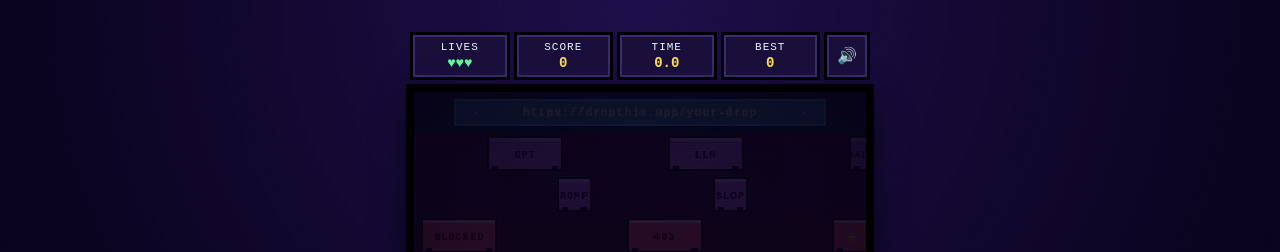
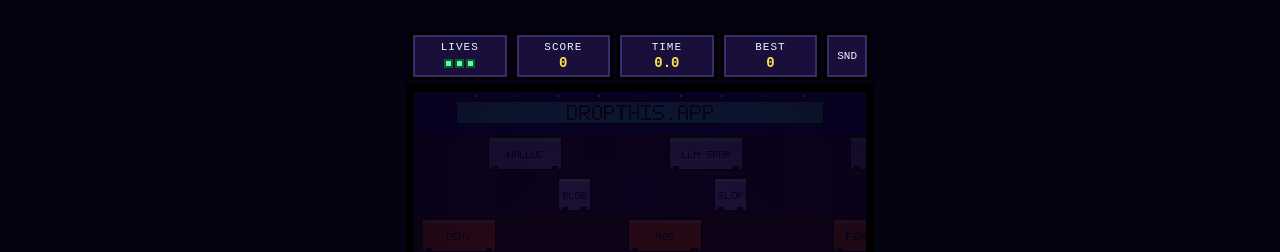
Before and after one commit to dropthis-dev/dropthis-samples, a plain HTML site: page frogger/publish-frog.html in a window 1280 px wide. Shown: the top 252 px of the page. Drawn offline with Linux system fonts and the light colour scheme.

Commit message:
Publish Frog: rework visuals to authentic 8-bit era
- Flat restricted NES-style palette; remove gradients, glows, alpha pulses
- Hand-drawn 5x7 bitmap font for all in-canvas text (no anti-aliased system font)
- Short uppercase arcade labels; drop emoji (lock/heart/speaker)
- Hard on/off blinking URL portal instead of alpha glow
- Discrete 2-frame frog hop, pixel-perfect integer sprite, no soft shadow
- Blocky flicker-out particles; 2-frame flat water ripple
- HUD lives as pixel blocks; SND/MUTE text button

Co-Authored-By: Claude Opus 4.8 (1M context) <noreply@anthropic.com>

```diff
--- a/frogger/publish-frog.html
+++ b/frogger/publish-frog.html
@@ -26,8 +26,7 @@
     margin: 0;
     padding: 0;
     height: 100%;
-    background:
-      radial-gradient(circle at 50% 0%, #1d0f4a 0%, var(--bg) 60%, #050211 100%);
+    background: #05030f;   /* flat backdrop — no gradients in the 8-bit era */
     color: var(--ink);
     font-family: "Courier New", Courier, monospace;
     /* chunky retro text: blocky, uppercase, slightly spaced */
@@ -88,20 +87,30 @@
     box-shadow: inset 0 0 0 2px #3a2a6e;
     color: var(--ink);
     font-family: inherit;
-    font-size: 16px;
+    font-size: 11px;
     cursor: pointer;
     padding: 0 10px;
   }
   #muteBtn:active { transform: translateY(1px); }
 
+  /* Lives shown as little pixel blocks (no emoji) */
+  .stat.lives b { line-height: 1; padding-top: 2px; }
+  .life {
+    display: inline-block;
+    width: 9px; height: 9px;
+    margin: 0 1px;
+    background: var(--accent);
+    box-shadow: inset 0 0 0 2px #0a5b34;
+    vertical-align: middle;
+  }
+  .nolife { font-style: normal; color: var(--danger); }
+
   /* ---------- Canvas / screen ---------- */
   #screen {
     position: relative;
     border: 4px solid #000;
-    box-shadow:
-      inset 0 0 0 3px #3a2a6e,
-      0 0 0 4px #000,
-      0 10px 30px rgba(0,0,0,0.6);
+    /* hard pixel border only — no soft drop shadow */
+    box-shadow: inset 0 0 0 3px #3a2a6e, 0 0 0 4px #000;
     background: #05030f;
     line-height: 0;
     overflow: hidden;
@@ -253,7 +262,7 @@
       <div class="stat">Score<b id="hudScore">0</b></div>
       <div class="stat">Time<b id="hudTime">0.0</b></div>
       <div class="stat">Best<b id="hudBest">0</b></div>
-      <button id="muteBtn" title="Mute / unmute (M)">🔊</button>
+      <button id="muteBtn" title="Mute / unmute (M)">SND</button>
     </div>
 
     <!-- Screen -->
@@ -325,31 +334,105 @@ ctx.imageSmoothingEnabled = false;
 //   safe  : nothing kills you here
 //   road  : touching an obstacle = death
 //   water : you must ride an obstacle, otherwise you drown
+// Short uppercase labels — bitmap font + tile budget, like real arcade text.
 const LANES = [
   { type: "safe",  kind: "portal" },                                                                 // 0  URL portal
-  { type: "road",  kind: "slop",     dir:-1, speed:135, gap:2.4, len:2, labels:["AI slop","GPT","LLM","hallucinate","slop"] }, // 1  AI slop storm
-  { type: "road",  kind: "slop",     dir: 1, speed:110, gap:2.8, len:1, labels:["blob","token","prompt","slop"] },            // 2  AI slop storm
-  { type: "road",  kind: "firewall", dir: 1, speed:95,  gap:3.0, len:2, labels:["403","🔒 deny","firewall","blocked"] },       // 3  firewall lane
-  { type: "water", kind: "dns",      dir:-1, speed:70,  gap:2.6, len:3, labels:["DNS?","CNAME","A record","TTL 86400"] },      // 4  DNS river
-  { type: "water", kind: "dns",      dir: 1, speed:55,  gap:2.8, len:2, labels:["MX","propagating…","NXDOMAIN","DNS?"] },      // 5  DNS river
-  { type: "water", kind: "dns",      dir:-1, speed:85,  gap:2.4, len:3, labels:["resolve","SOA","root NS","DNS?"] },           // 6  DNS river
+  { type: "road",  kind: "slop",     dir:-1, speed:135, gap:2.4, len:2, labels:["AI SLOP","HALLUC","LLM SPAM","SLOP"] },       // 1  AI slop storm
+  { type: "road",  kind: "slop",     dir: 1, speed:110, gap:2.8, len:1, labels:["GPT","LLM","BLOB","SLOP"] },                  // 2  AI slop storm
+  { type: "road",  kind: "firewall", dir: 1, speed:95,  gap:3.0, len:2, labels:["403","FIREWALL","BLOCKED","DENY"] },          // 3  firewall lane
+  { type: "water", kind: "dns",      dir:-1, speed:70,  gap:2.6, len:3, labels:["DNS?","CNAME","A RECORD","TTL 86400"] },      // 4  DNS river
+  { type: "water", kind: "dns",      dir: 1, speed:55,  gap:2.8, len:2, labels:["MX","NXDOMAIN","DNS?","SOA"] },               // 5  DNS river
+  { type: "water", kind: "dns",      dir:-1, speed:85,  gap:2.4, len:3, labels:["RESOLVE","ROOT NS","DNS?","SOA"] },           // 6  DNS river
   { type: "safe",  kind: "median" },                                                                 // 7  safe median (deploy preview)
-  { type: "road",  kind: "deploy",   dir: 1, speed:120, gap:2.6, len:2, labels:["build failed","deploy","CI/CD","npm err"] },  // 8  deploy lane
-  { type: "road",  kind: "config",   dir:-1, speed:90,  gap:2.8, len:2, labels:["config",".env","pkg.json","YAML"] },         // 9  config chaos
-  { type: "road",  kind: "github",   dir: 1, speed:75,  gap:3.0, len:2, labels:["repo","PR #42","git push","merge"] },        // 10 github traffic
-  { type: "road",  kind: "github",   dir:-1, speed:100, gap:2.6, len:1, labels:["fork","commit","rebase","conflict"] },       // 11 github traffic
+  { type: "road",  kind: "deploy",   dir: 1, speed:120, gap:2.6, len:2, labels:["BUILD FAIL","DEPLOY","CI/CD","NPM ERR"] },    // 8  deploy lane
+  { type: "road",  kind: "config",   dir:-1, speed:90,  gap:2.8, len:2, labels:["CONFIG",".ENV","PKG.JSON","YAML"] },          // 9  config chaos
+  { type: "road",  kind: "github",   dir: 1, speed:75,  gap:3.0, len:2, labels:["REPO","PR #42","GIT PUSH","MERGE"] },         // 10 github traffic
+  { type: "road",  kind: "github",   dir:-1, speed:100, gap:2.6, len:1, labels:["FORK","PUSH","DIFF","HEAD"] },                // 11 github traffic
   { type: "safe",  kind: "swamp" },                                                                  // 12 localhost swamp (start)
 ];
 
-// Per-kind palette for obstacles { body, top, text }
+// Per-kind palette for obstacles { body, top, text } — restricted NES-style colours.
 const KIND_STYLE = {
-  slop:     { body:"#c06bff", top:"#e3b6ff", text:"#1a0033" },
-  firewall: { body:"#ff5470", top:"#ffb3c1", text:"#330008" },
-  dns:      { body:"#7a5230", top:"#a9794a", text:"#fff3e0" }, // logs
-  deploy:   { body:"#ff9f43", top:"#ffd9a8", text:"#3a1d00" },
-  config:   { body:"#4dd2ff", top:"#b3edff", text:"#022a3a" },
-  github:   { body:"#3a3f55", top:"#6b7290", text:"#e9f7ff" },
+  slop:     { body:"#9878F8", top:"#C8B8F8", text:"#100020" },
+  firewall: { body:"#F83800", top:"#F87858", text:"#200000" },
+  dns:      { body:"#A44400", top:"#E45C10", text:"#FCE0A8" }, // logs
+  deploy:   { body:"#FC9838", top:"#FCE0A8", text:"#301400" },
+  config:   { body:"#0078F8", top:"#3CBCFC", text:"#FCFCFC" },
+  github:   { body:"#7C7C7C", top:"#BCBCBC", text:"#000000" },
 };
+
+// ---------- Bitmap font (5x7), drawn pixel-by-pixel so text is truly 8-bit ----------
+// Canvas fillText is anti-aliased; a hand-drawn font keeps every glyph crisp.
+const FONT_W = 5, FONT_H = 7;
+const FONT = {
+  "A":[".###.","#...#","#...#","#####","#...#","#...#","#...#"],
+  "B":["####.","#...#","#...#","####.","#...#","#...#","####."],
+  "C":[".####","#....","#....","#....","#....","#....",".####"],
+  "D":["####.","#...#","#...#","#...#","#...#","#...#","####."],
+  "E":["#####","#....","#....","####.","#....","#....","#####"],
+  "F":["#####","#....","#....","####.","#....","#....","#...."],
+  "G":[".####","#....","#....","#.###","#...#","#...#",".####"],
+  "H":["#...#","#...#","#...#","#####","#...#","#...#","#...#"],
+  "I":["#####","..#..","..#..","..#..","..#..","..#..","#####"],
+  "J":["..###","...#.","...#.","...#.","...#.","#..#.",".##.."],
+  "K":["#...#","#..#.","#.#..","##...","#.#..","#..#.","#...#"],
+  "L":["#....","#....","#....","#....","#....","#....","#####"],
+  "M":["#...#","##.##","#.#.#","#.#.#","#...#","#...#","#...#"],
+  "N":["#...#","##..#","#.#.#","#.#.#","#..##","#...#","#...#"],
+  "O":[".###.","#...#","#...#","#...#","#...#","#...#",".###."],
+  "P":["####.","#...#","#...#","####.","#....","#....","#...."],
+  "Q":[".###.","#...#","#...#","#...#","#.#.#","#..#.",".##.#"],
+  "R":["####.","#...#","#...#","####.","#.#..","#..#.","#...#"],
+  "S":[".####","#....","#....",".###.","....#","....#","####."],
+  "T":["#####","..#..","..#..","..#..","..#..","..#..","..#.."],
+  "U":["#...#","#...#","#...#","#...#","#...#","#...#",".###."],
+  "V":["#...#","#...#","#...#","#...#","#...#",".#.#.","..#.."],
+  "W":["#...#","#...#","#...#","#.#.#","#.#.#","##.##","#...#"],
+  "X":["#...#","#...#",".#.#.","..#..",".#.#.","#...#","#...#"],
+  "Y":["#...#","#...#",".#.#.","..#..","..#..","..#..","..#.."],
+  "Z":["#####","....#","...#.","..#..",".#...","#....","#####"],
+  "0":[".###.","#...#","#..##","#.#.#","##..#","#...#",".###."],
+  "1":["..#..",".##..","..#..","..#..","..#..","..#..",".###."],
+  "2":[".###.","#...#","....#","..##.",".#...","#....","#####"],
+  "3":["####.","....#","....#",".###.","....#","....#","####."],
+  "4":["#..#.","#..#.","#..#.","#####","...#.","...#.","...#."],
+  "5":["#####","#....","#....","####.","....#","....#","####."],
+  "6":[".###.","#....","#....","####.","#...#","#...#",".###."],
+  "7":["#####","....#","...#.","..#..",".#...",".#...",".#..."],
+  "8":[".###.","#...#","#...#",".###.","#...#","#...#",".###."],
+  "9":[".###.","#...#","#...#",".####","....#","....#",".###."],
+  " ":[".....",".....",".....",".....",".....",".....","....."],
+  "?":[".###.","#...#","....#","..##.","..#..",".....","..#.."],
+  ".":[".....",".....",".....",".....",".....",".....","..#.."],
+  "#":[".#.#.",".#.#.","#####",".#.#.","#####",".#.#.",".#.#."],
+  "/":["....#","....#","...#.","..#..",".#...","#....","#...."],
+  "-":[".....",".....",".....","#####",".....",".....","....."],
+  "!":["..#..","..#..","..#..","..#..","..#..",".....","..#.."],
+  ":":[".....","..#..","..#..",".....","..#..","..#..","....."],
+};
+// Pixel width of a string at a given scale (5px glyph + 1px gap).
+function textWidth(str, scale) {
+  return str.length ? (str.length * (FONT_W + 1) - 1) * scale : 0;
+}
+// Draw a string with the bitmap font. align: left|center|right.
+function pixelText(str, x, y, scale, color, align = "center") {
+  str = String(str).toUpperCase();
+  const w = textWidth(str, scale);
+  let sx = align === "center" ? x - w / 2 : align === "right" ? x - w : x;
+  let sy = y - (FONT_H * scale) / 2;             // vertically centred on y
+  sx = Math.round(sx); sy = Math.round(sy);
+  ctx.fillStyle = color;
+  for (let i = 0; i < str.length; i++) {
+    const g = FONT[str[i]] || FONT[" "];
+    const gx = sx + i * (FONT_W + 1) * scale;
+    for (let r = 0; r < FONT_H; r++) {
+      const row = g[r];
+      for (let c = 0; c < FONT_W; c++) {
+        if (row[c] === "#") ctx.fillRect(gx + c * scale, sy + r * scale, scale, scale);
+      }
+    }
+  }
+}
 
 // ---------- Game state ----------
 const STATE = { TITLE:"title", PLAYING:"playing", OVER:"over", WIN:"win" };
@@ -359,6 +442,7 @@ let lanes = [];        // runtime lane objects with obstacle arrays
 let frog;              // { col, row, px, py, onLog, hop }
 let lives, score, furthest, startTime, elapsed, shake;
 let particles = [];
+let tick = 0;          // global frame counter, drives blink/ripple animations
 let best = parseInt(localStorage.getItem("publishfrog_best") || "0", 10);
 
 // ---------- Audio (Web Audio API only) ----------
@@ -479,7 +563,7 @@ function loseLife(reason) {
   sHit();
   shake = 12;
   // a little burst of "dead pixels" where the frog was
-  spawnParticles(frog.px + TILE/2, frog.py + TILE/2, "#ff5470", 14);
+  spawnParticles(frog.px + TILE/2, frog.py + TILE/2, "#F83800", 8);
   lives--;
   updateHud();
   if (lives <= 0) {
@@ -508,7 +592,7 @@ function win() {
   updateHud();
   sWin();
   // confetti burst from the portal
-  for (let i = 0; i < 60; i++) {
+  for (let i = 0; i < 28; i++) {
     spawnParticles(W/2, TILE/2, pickConfetti(), 1, true);
   }
   document.getElementById("winScore").textContent =
@@ -518,7 +602,7 @@ function win() {
 
 // ---------- Particles (hit dust + win confetti) ----------
 function pickConfetti() {
-  const c = ["#5cff9d","#ffe14d","#4dd2ff","#ff5470","#c06bff"];
+  const c = ["#58D854","#F8B800","#3CBCFC","#F83800","#9878F8"];
   return c[(particles.length + Math.floor(elapsed*7)) % c.length];
 }
 function spawnParticles(x, y, color, n, confetti = false) {
@@ -635,13 +719,12 @@ function render() {
   // frog
   drawFrog();
 
-  // particles
+  // particles (flat pixels; flicker out instead of fading via alpha)
   for (const p of particles) {
-    ctx.globalAlpha = Math.max(0, p.life / p.max);
+    if (p.life < 0.3 && (tick % 4) < 2) continue;   // 8-bit death flicker
     ctx.fillStyle = p.color;
-    ctx.fillRect(p.x - p.size/2, p.y - p.size/2, p.size, p.size);
+    ctx.fillRect(Math.round(p.x - p.size/2), Math.round(p.y - p.size/2), p.size, p.size);
   }
-  ctx.globalAlpha = 1;
 
   ctx.restore();
 }
@@ -650,38 +733,37 @@ function drawLaneBackground(lane, r) {
   const y = r * TILE;
   let c1, c2;
   switch (lane.kind) {
-    case "portal": c1 = "#0a1f3a"; c2 = "#0a1f3a"; break;
-    case "swamp":  c1 = "#0c3b2e"; c2 = "#0f4a3a"; break;   // safe green swamp
-    case "median": c1 = "#16324a"; c2 = "#1b3b57"; break;   // safe blue median
-    case "dns":    c1 = "#0a3b66"; c2 = "#0d4a80"; break;   // water blue
-    case "github": c1 = "#1c1b2e"; c2 = "#232238"; break;   // dark road
-    case "config": c1 = "#241a3a"; c2 = "#2b2046"; break;
-    case "deploy": c1 = "#2a1c3a"; c2 = "#321f44"; break;
-    case "firewall": c1 = "#3a1622"; c2 = "#451826"; break;
-    case "slop":   c1 = "#2a123a"; c2 = "#311544"; break;
-    default:       c1 = "#16122a"; c2 = "#1a1530";
+    case "portal":   c1 = "#0000A8"; c2 = "#0000A8"; break;
+    case "swamp":    c1 = "#004800"; c2 = "#006000"; break;   // safe swamp
+    case "median":   c1 = "#002858"; c2 = "#003870"; break;   // safe median
+    case "dns":      c1 = "#0000A8"; c2 = "#0010C0"; break;   // water
+    case "github":   c1 = "#1c1c1c"; c2 = "#2c2c2c"; break;   // road
+    case "config":   c1 = "#181840"; c2 = "#202850"; break;
+    case "deploy":   c1 = "#2c1800"; c2 = "#3a2200"; break;
+    case "firewall": c1 = "#300008"; c2 = "#400810"; break;
+    case "slop":     c1 = "#200030"; c2 = "#2c0040"; break;
+    default:         c1 = "#101020"; c2 = "#181830";
   }
-  // checker the row a touch for retro texture
+  // two-tone tile checker — flat colours, hard edges
   for (let cx = 0; cx < COLS; cx++) {
     ctx.fillStyle = (cx % 2 === 0) ? c1 : c2;
     ctx.fillRect(cx * TILE, y, TILE, TILE);
   }
-  // gentle water shimmer lines
+  // 2-frame water ripple (flat NES-style animation, no alpha)
   if (lane.type === "water") {
-    ctx.fillStyle = "rgba(255,255,255,0.06)";
-    for (let cx = 0; cx < COLS; cx++) ctx.fillRect(cx*TILE, y + TILE - 6, TILE, 2);
+    const phase = Math.floor(tick / 16) % 2;
+    ctx.fillStyle = "#1038C0";
+    for (let cx = 0; cx < COLS; cx++) {
+      if ((cx + phase) % 2 === 0) ctx.fillRect(cx * TILE, y + TILE - 6, TILE, 3);
+    }
   }
-  // safe lane label
-  if (lane.kind === "swamp") laneText("localhost swamp — safe", y);
-  if (lane.kind === "median") laneText("deploy preview — safe", y);
+  // safe-lane labels
+  if (lane.kind === "swamp")  laneText("LOCALHOST SWAMP", y);
+  if (lane.kind === "median") laneText("DEPLOY PREVIEW", y);
 }
 
 function laneText(txt, y) {
-  ctx.fillStyle = "rgba(255,255,255,0.35)";
-  ctx.font = "9px 'Courier New', monospace";
-  ctx.textAlign = "center";
-  ctx.textBaseline = "middle";
-  ctx.fillText(txt.toUpperCase(), W/2, y + TILE/2);
+  pixelText(txt, W / 2, y + TILE / 2, 1, "#BCBCBC");
 }
 
 function drawObstacle(lane, o, r) {
@@ -707,50 +789,42 @@ function drawObstacle(lane, o, r) {
     ctx.fillRect(x + 4, y + TILE - pad - 4, 6, 4);
     ctx.fillRect(x + w - 10, y + TILE - pad - 4, 6, 4);
   } else {
-    // log wood grain notches
-    ctx.fillStyle = "rgba(0,0,0,0.25)";
+    // log wood-grain notches (flat dark, hard edges)
+    ctx.fillStyle = "#5c2800";
     for (let i = TILE; i < w; i += TILE) ctx.fillRect(x + i, y + pad + 6, 2, h - 10);
   }
 
-  // label
-  ctx.fillStyle = st.text;
-  ctx.font = "bold 10px 'Courier New', monospace";
-  ctx.textAlign = "center";
-  ctx.textBaseline = "middle";
-  ctx.fillText(o.label.toUpperCase(), x + w/2, y + TILE/2 + 1);
+  // label (bitmap font)
+  pixelText(o.label, x + w / 2, y + TILE / 2, 1, st.text);
 }
 
-// Blinking, glowing URL portal across the top row.
-let portalBlink = 0;
+// URL portal across the top row — hard on/off blink (no alpha glow).
 function drawPortal() {
-  portalBlink += 0.05;
   const y = 0;
-  const glow = 0.5 + 0.5 * Math.sin(portalBlink);
+  const on = Math.floor(tick / 18) % 2 === 0;
   // base
-  ctx.fillStyle = "#06243f";
+  ctx.fillStyle = "#0000A8";
   ctx.fillRect(0, y, W, TILE);
-  // pulsing arch slots — the "URL bar"
-  const barX = TILE, barW = W - TILE*2;
-  ctx.fillStyle = `rgba(77,210,255,${0.25 + glow*0.5})`;
+  // the "URL bar" — swaps between two flat colours when it blinks
+  const barX = TILE, barW = W - TILE * 2;
+  ctx.fillStyle = on ? "#3CBCFC" : "#0078F8";
   ctx.fillRect(barX, y + 8, barW, TILE - 16);
-  ctx.strokeStyle = "#4dd2ff";
-  ctx.lineWidth = 2;
-  ctx.strokeRect(barX, y + 8, barW, TILE - 16);
-  // sparkle dots
-  ctx.fillStyle = `rgba(255,255,255,${0.4 + glow*0.6})`;
-  for (let i = 0; i < COLS; i++) {
-    if ((i + Math.floor(portalBlink)) % 2 === 0)
-      ctx.fillRect(i*TILE + TILE/2 - 1, y + TILE/2 - 1, 2, 2);
+  // hard 2px black border drawn as rects (crisp, not strokeRect)
+  ctx.fillStyle = "#000000";
+  ctx.fillRect(barX, y + 8, barW, 2);
+  ctx.fillRect(barX, y + TILE - 10, barW, 2);
+  ctx.fillRect(barX, y + 8, 2, TILE - 16);
+  ctx.fillRect(barX + barW - 2, y + 8, 2, TILE - 16);
+  // marquee lights along the top, only lit on the "on" frame
+  if (on) {
+    ctx.fillStyle = "#FCFCFC";
+    for (let i = 1; i < COLS - 1; i++) ctx.fillRect(i * TILE + TILE / 2 - 1, y + 3, 2, 2);
   }
   // label
-  ctx.fillStyle = "#ffffff";
-  ctx.font = "bold 11px 'Courier New', monospace";
-  ctx.textAlign = "center";
-  ctx.textBaseline = "middle";
-  ctx.fillText("https://dropthis.app/your-drop", W/2, y + TILE/2);
+  pixelText("DROPTHIS.APP", W / 2, y + TILE / 2, 2, "#06122a");
 }
 
-// 8x8 pixel frog sprite (facing up). One char = one pixel block.
+// 8x8 pixel frog sprites (facing up). One char = one pixel block.
 //  G dark green   g light green   w eye-white   k pupil   p the AI file/page
 const FROG = [
   ".G....G.",
@@ -762,38 +836,41 @@ const FROG = [
   "GggggggG",
   "G.gggg.G",
 ];
-const FROG_COLORS = { G:"#1f8a3b", g:"#5cff9d", w:"#ffffff", k:"#06140a", p:"#fff6c2" };
+// mid-hop frame: legs splayed out (the classic 2-frame Frogger leap)
+const FROG_JUMP = [
+  "G......G",
+  ".gw..wg.",
+  ".gkggkg.",
+  "..gggg..",
+  "..gppg..",
+  "..gggg..",
+  ".g.gg.g.",
+  "G......G",
+];
+const FROG_COLORS = { G:"#007800", g:"#58D854", w:"#FCFCFC", k:"#001400", p:"#FCE0A8" };
 
 function drawFrog() {
-  const px = frog.px, py = frog.py;
-  // hop squash: when hop>0 the frog is mid-jump, draw slightly smaller + lifted
-  const hop = frog.hop;
-  const lift = Math.sin(hop * Math.PI) * 6;          // up arc
-  const squash = 1 - Math.sin(hop * Math.PI) * 0.12;
+  const jumping = frog.hop > 0;
+  const lift = jumping ? 5 : 0;            // discrete hop — integer pixels only
+  const cell = 4;                          // 4px blocks -> 32px sprite, pixel-perfect
+  const size = cell * 8;
+  const ox = Math.round(frog.px + (TILE - size) / 2);
+  const oy = Math.round(frog.py + (TILE - size) / 2 - lift);
 
-  const cell = TILE / 8;
-  const size = cell * squash;
-  const w = size * 8;
-  const ox = px + (TILE - w) / 2;
-  const oy = py + (TILE - w) / 2 - lift;
-
-  // shadow
-  ctx.fillStyle = "rgba(0,0,0,0.35)";
-  ctx.fillRect(px + 6, py + TILE - 8 + lift*0.3, TILE - 12, 5);
-
-  // rotate sprite to face movement direction
+  // rotate sprite to face movement direction (90° steps stay pixel-exact)
   ctx.save();
-  ctx.translate(ox + w/2, oy + w/2);
+  ctx.translate(ox + size / 2, oy + size / 2);
   const rot = { up:0, right:Math.PI/2, down:Math.PI, left:-Math.PI/2 }[frog.facing] || 0;
   ctx.rotate(rot);
-  ctx.translate(-w/2, -w/2);
+  ctx.translate(-size / 2, -size / 2);
 
+  const sprite = jumping ? FROG_JUMP : FROG;
   for (let r = 0; r < 8; r++) {
     for (let c = 0; c < 8; c++) {
-      const ch = FROG[r][c];
-      if (ch === "." ) continue;
-      ctx.fillStyle = FROG_COLORS[ch] || "#5cff9d";
-      ctx.fillRect(Math.floor(c*size), Math.floor(r*size), Math.ceil(size), Math.ceil(size));
+      const ch = sprite[r][c];
+      if (ch === ".") continue;
+      ctx.fillStyle = FROG_COLORS[ch] || "#58D854";
+      ctx.fillRect(c * cell, r * cell, cell, cell);
     }
   }
   ctx.restore();
@@ -803,7 +880,9 @@ function drawFrog() {
 //  HUD + overlays
 // ===========================================================================
 function updateHud() {
-  document.getElementById("hudLives").textContent = "♥".repeat(Math.max(0,lives)) || "—";
+  const n = Math.max(0, lives);
+  document.getElementById("hudLives").innerHTML =
+    n > 0 ? '<i class="life"></i>'.repeat(n) : '<i class="nolife">0</i>';
   document.getElementById("hudScore").textContent = score;
   document.getElementById("hudTime").textContent = elapsed.toFixed(1);
   document.getElementById("hudBest").textContent = best;
@@ -822,6 +901,7 @@ function hideOverlays() {
 function frame(t) {
   const dt = Math.min(0.05, (t - lastT) / 1000 || 0);  // clamp for tab-switch jumps
   lastT = t;
+  tick++;
   update(dt);
   render();
   requestAnimationFrame(frame);
@@ -880,7 +960,7 @@ function quickRestart() {
 }
 function toggleMute() {
   muted = !muted;
-  document.getElementById("muteBtn").textContent = muted ? "🔇" : "🔊";
+  document.getElementById("muteBtn").textContent = muted ? "MUTE" : "SND";
 }
 
 // ===========================================================================
```
